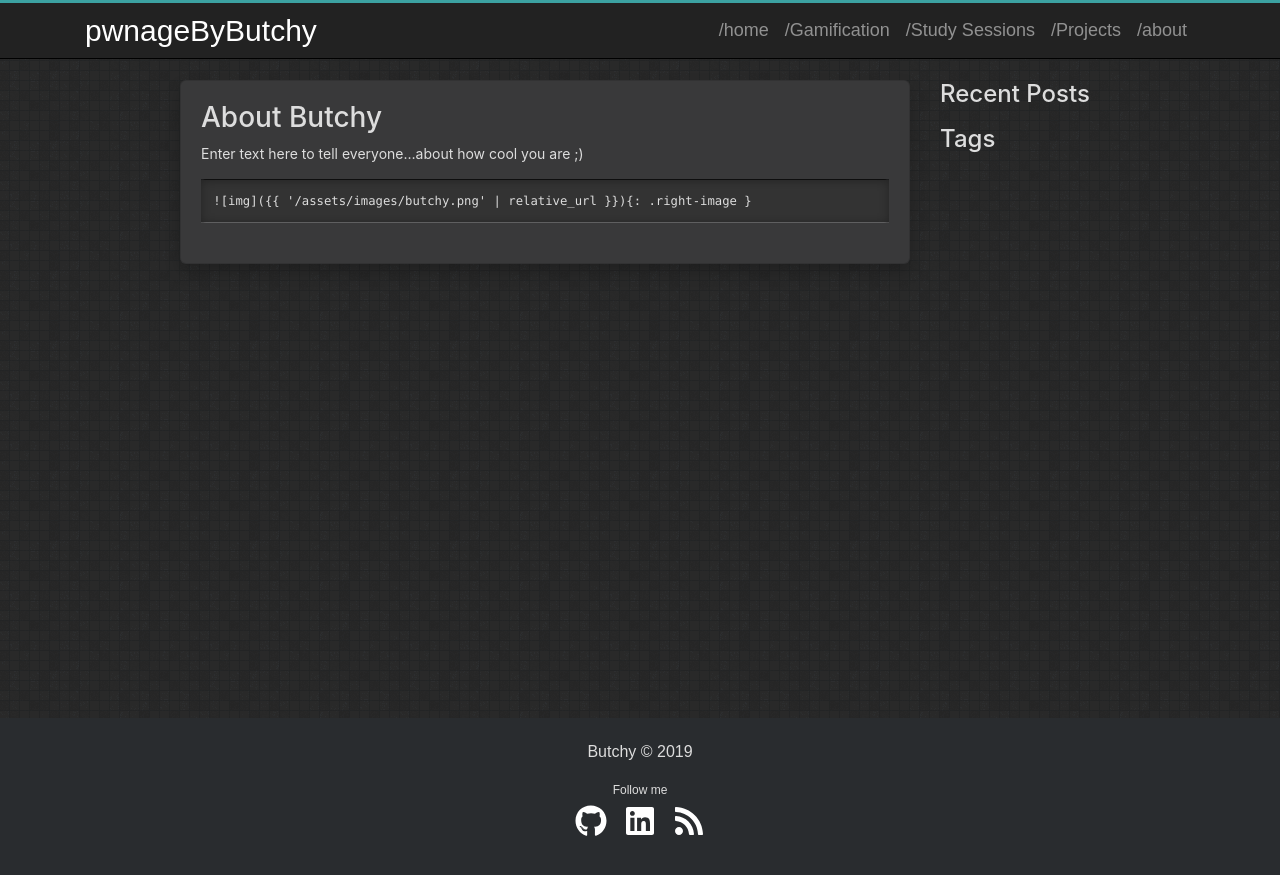
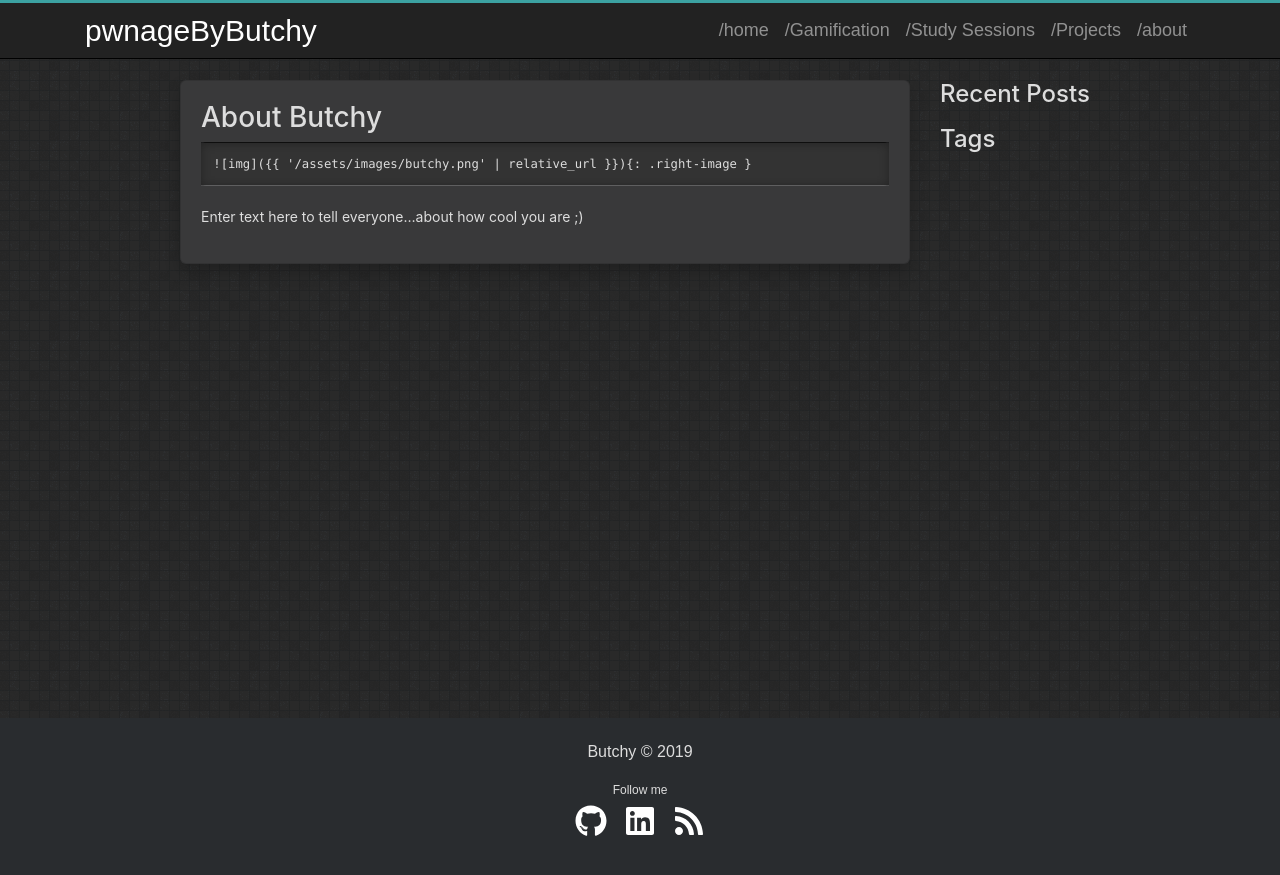
Before and after one commit to pwnageByButchy/pwnageByButchy.github.io, a Jekyll site: the page built from about.md, in a window 1280 px wide. Shown: the top 875 px of the page. Built offline with Jekyll 4.4.1, drawn with Linux system fonts in a browser that asks for light colours.

```diff
--- a/about.md
+++ b/about.md
@@ -5,10 +5,10 @@ title: About
 ---
 
 # About Butchy
-Enter text here to tell everyone...about how cool you are ;)
 
 {% highlight html %}
 {% raw %}
 ![img]({{ '/assets/images/butchy.png' | relative_url }}){: .right-image }
 {% endraw %}
 {% endhighlight html %}
+Enter text here to tell everyone...about how cool you are ;)
```
